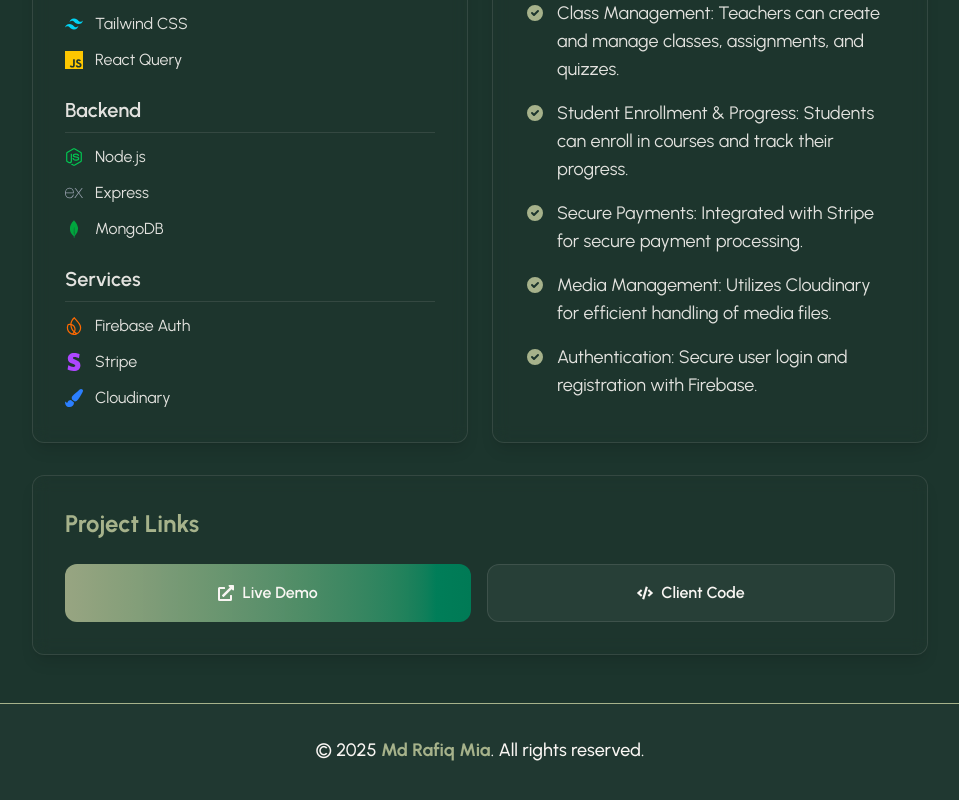
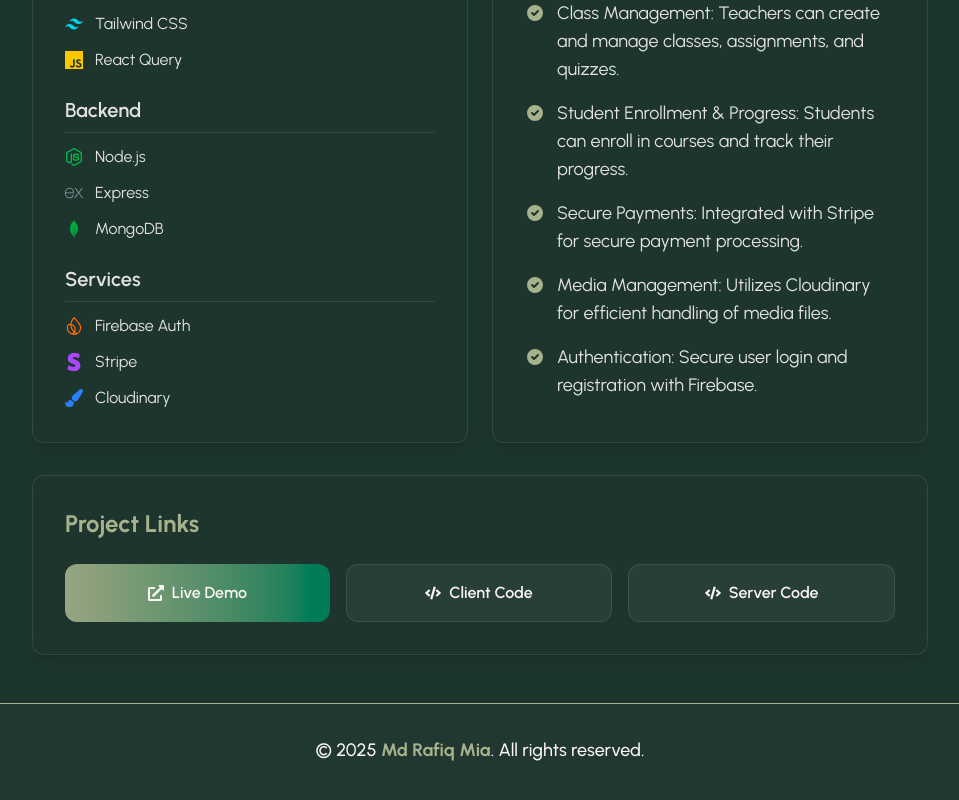
Before and after one commit to rafiqmia65/my-portfolio, a React (Vite) app: page /project-details/1 in a window 1280 px wide. Shown: the part 1200-2000 px from the top of the page, without its empty margins (160-1119 px from the left). Built offline with nearby package versions, Linux system fonts and the light colour scheme.

Commit message:
project server repo added

```diff
--- a/src/pages/Home/Projects/ProjectDetails/ProjectDetails.jsx
+++ b/src/pages/Home/Projects/ProjectDetails/ProjectDetails.jsx
@@ -200,7 +200,7 @@ const ProjectDetails = () => {
                 <FaCode />
                 <span>Client Code</span>
               </a>
-              {/* {project.links.server && (
+              {project.links.server && (
                 <a
                   href={project.links.server}
                   target="_blank"
@@ -210,7 +210,7 @@ const ProjectDetails = () => {
                   <FaCode />
                   <span>Server Code</span>
                 </a>
-              )} */}
+              )}
             </div>
           </div>
         </div>
```
